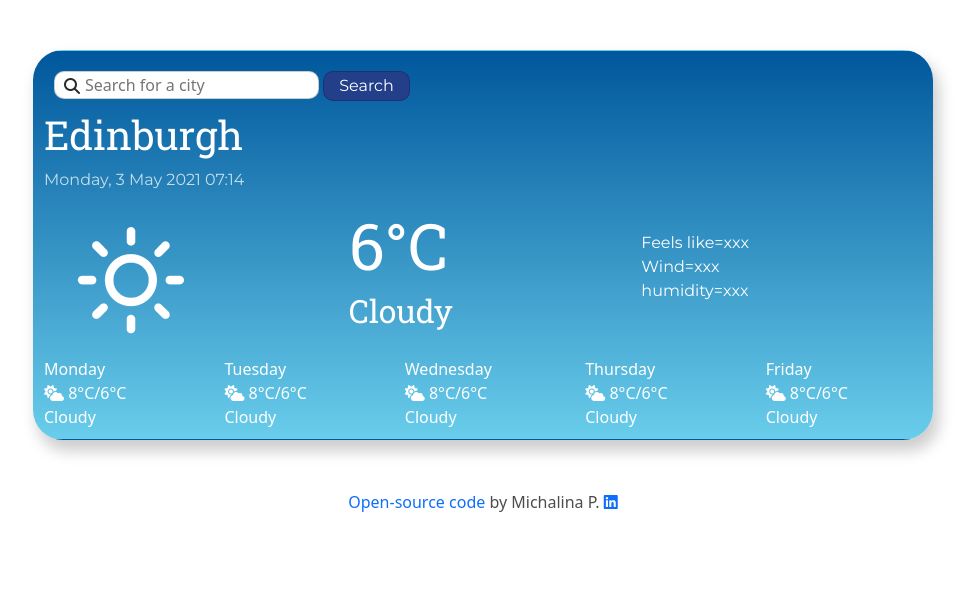
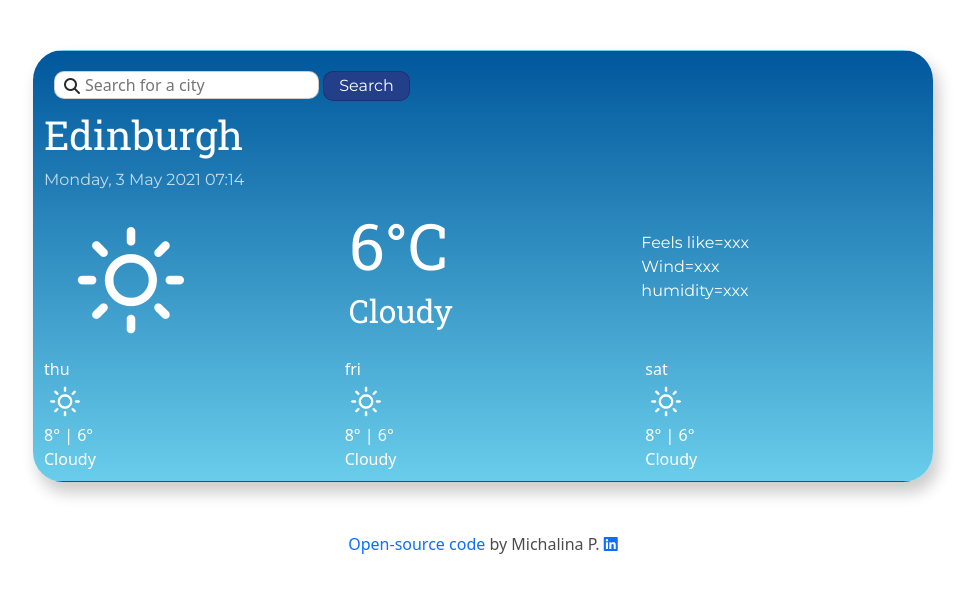
Before and after one commit to mipies/WheatherApp, a plain HTML site: page index.html in a window 1280 px wide. Shown: the whole page, without its empty margins (157-1132 px from the left). Drawn offline with nearby package versions, Linux system fonts and the light colour scheme; no server answers.

Commit message:
JS template for forecast

```diff
--- a/index.html
+++ b/index.html
@@ -50,23 +50,27 @@
     </div>
     <div id="forecast">
     <div class="row">
-      <div class="col day">
-        Monday<br>
-        <i class="fas fa-cloud-sun"></i> 8°C/6°C<br>
-        Cloudy
+      <div class="col day">Monday<br>
+        <img src="img/01d.png" alt="weatherIcon" id="smallicon"><br />
+         <span class="maxTemp">8</span>° | <span class="minTemp">6</span>°<br>
+        <span id="forDescription">Cloudy</span>
       </div>
       <div class="col day">Tuesday<br>
-        <i class="fas fa-cloud-sun"></i> 8°C/6°C<br>
-        Cloudy</div>
+        <img src="img/01d.png" alt="weatherIcon" id="smallicon"><br />
+        <span class="maxTemp">8</span>° | <span class="minTemp">6</span>°<br>
+        <span id="forDescription">Cloudy</span></div>
         <div class="col day">Wednesday<br>
-        <i class="fas fa-cloud-sun"></i> 8°C/6°C<br>
-        Cloudy</div>
+          <img src="img/01d.png" alt="weatherIcon" id="smallicon"><br />
+          <span class="maxTemp">8</span>° | <span class="minTemp">6</span>°<br>
+          <span id="forDescription">Cloudy</span></div>
       <div class="col day">Thursday<br>
-        <i class="fas fa-cloud-sun"></i> 8°C/6°C<br>
-        Cloudy</div>
+        <img src="img/01d.png" alt="weatherIcon" id="smallicon"><br />
+        <span class="maxTemp">8</span>° | <span class="minTemp">6</span>°<br>
+        <span id="forDescription">Cloudy</span></div>
         <div class="col day">Friday<br>
-        <i class="fas fa-cloud-sun"></i> 8°C/6°C<br>
-        Cloudy</div>
+        <img src="img/01d.png" alt="weatherIcon" id="smallicon"><br />
+        <span class="maxTemp">8</span>° | <span class="minTemp">6</span>°<br>
+        <span id="forDescription">Cloudy</span></div>
       </div>
     </div>
     </div>
--- a/src/index.js
+++ b/src/index.js
@@ -76,4 +76,24 @@ function setTime(date) {
 let time=document.querySelector("#time");
 time.innerHTML=setTime(today);
 
+function displayForecast(){
+  let forecastElement=document.querySelector("#forecast");
+
+  let forecastHTML = `<div class="row">`;
+
+  let days=["thu", "fri", "sat"];
+  days.forEach(function (day) {
+  forecastHTML = forecastHTML + `
+  <div class="col"><span id="weekDay">${day}</span><br>
+    <img src="img/01d.png" alt="weatherIcon" id="smallicon"><br />
+     <span class="maxTemp">8</span>° | <span class="minTemp">6</span>°<br>
+    <span id="forDescription">Cloudy</span>
+  </div>
+  `;
+  });
+  forecastHTML = forecastHTML + ` </div>`;
+
+  forecastElement.innerHTML=forecastHTML;
+}
+displayForecast();
 search("Edinburgh");
--- a/src/styles.css
+++ b/src/styles.css
@@ -47,6 +47,10 @@ transition: all .5s ease-in-out;
     cursor: pointer;
 }
 
+form {
+    display: inline-block;
+}
+
  .city {
     text-transform: capitalize;
     font-family: 'Roboto Slab', serif;
@@ -91,3 +95,7 @@ transition: all .5s ease-in-out;
 #forecast {
     color: white;
 }
+
+#smallicon {
+    max-width: 42px;
+}
```
